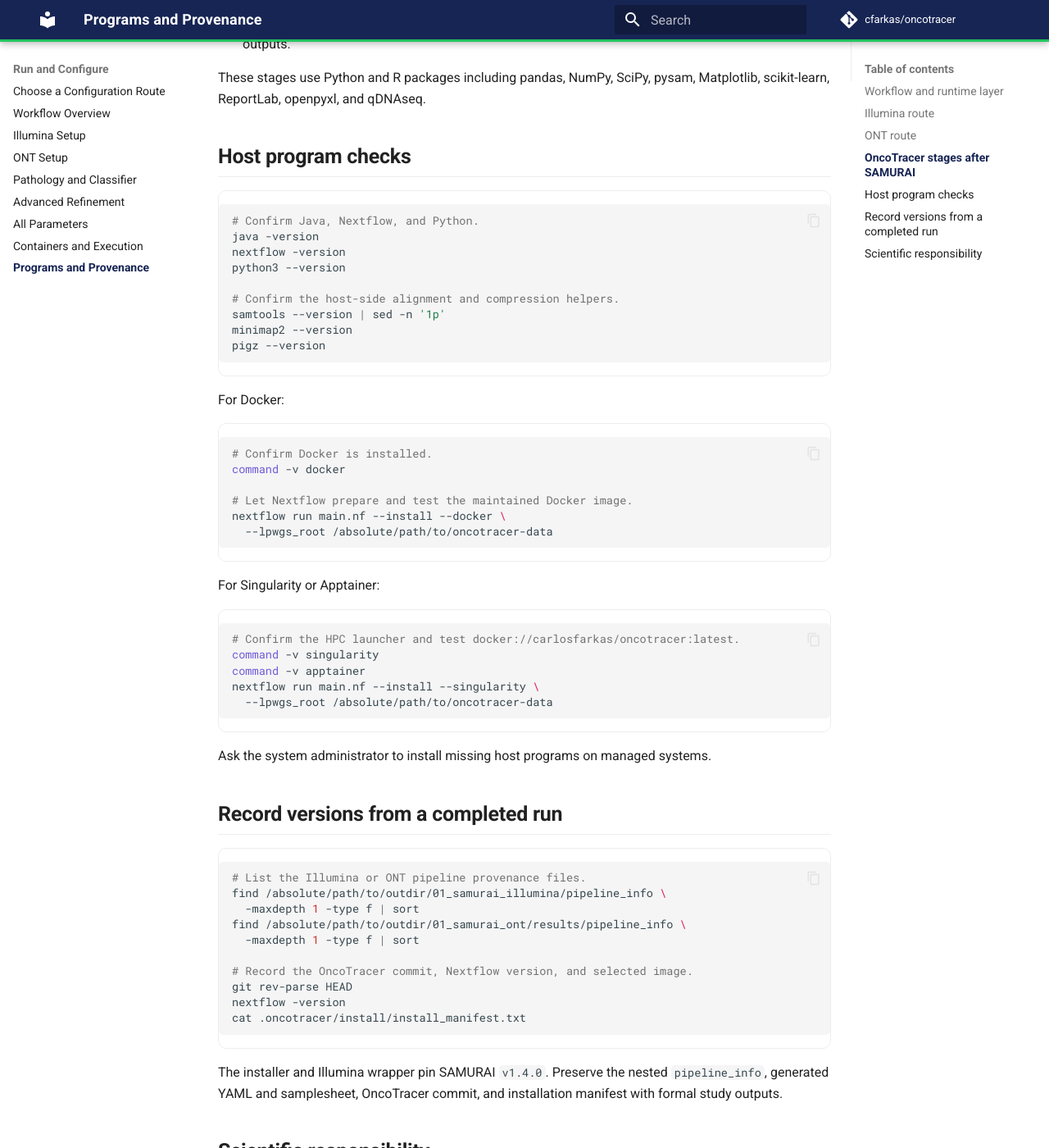
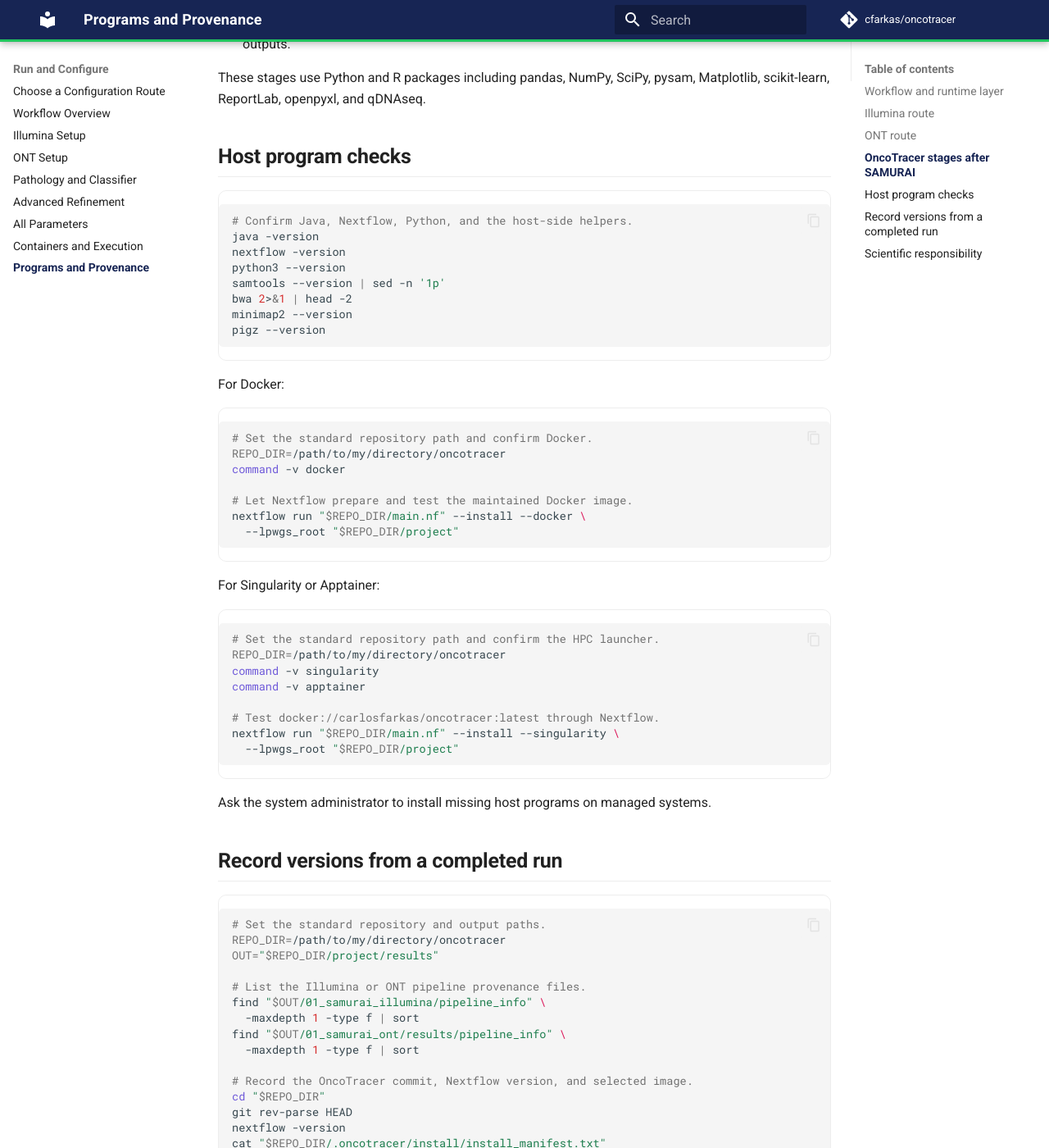
Before and after one commit to cfarkas/oncotracer, an MkDocs documentation site: the page built from docs/programs.md, in a window 1280 px wide and 1400 px high, scrolled down 1946 px. Shown: the whole window at 82% size. Built offline with MkDocs 1.6.1 and Material for MkDocs 9.7.7, drawn with Linux system fonts in a browser that asks for light colours; comment, search, counter and statistics services are not loaded; some of the changed text lies outside the part shown.

Commit message:
Docs: standardize program-check paths

````diff
--- a/docs/programs.md
+++ b/docs/programs.md
@@ -23,7 +23,7 @@ Java 17 or newer is required to launch Nextflow.
 | [FastQC](https://www.bioinformatics.babraham.ac.uk/projects/fastqc/) | Per-FASTQ quality control | `01_samurai_illumina/fastqc/` |
 | [MultiQC](https://multiqc.info/) | Aggregate sample QC | `01_samurai_illumina/multiqc/` |
 | [Picard](https://broadinstitute.github.io/picard/) | Alignment and whole-genome metrics | `01_samurai_illumina/picard/` |
-| [qDNAseq](https://bioconductor.org/packages/QDNAseq/) | Read-depth binning and segmentation; optional local normal correction | `01_samurai_illumina/qdnaseq/` or `qdnaseq_local_pon/` |
+| [qDNAseq](https://bioconductor.org/packages/QDNAseq/) | Read-depth binning, segmentation, and optional local normal correction | `01_samurai_illumina/qdnaseq/` or `qdnaseq_local_pon/` |
 
 The standard Illumina configuration uses `solid_biopsy`, qDNAseq, and 100 kb bins.
 
@@ -50,13 +50,12 @@ These stages use Python and R packages including pandas, NumPy, SciPy, pysam, Ma
 ## Host program checks
 
 ```bash
-# Confirm Java, Nextflow, and Python.
+# Confirm Java, Nextflow, Python, and the host-side helpers.
 java -version
 nextflow -version
 python3 --version
-
-# Confirm the host-side alignment and compression helpers.
 samtools --version | sed -n '1p'
+bwa 2>&1 | head -2
 minimap2 --version
 pigz --version
 ```
@@ -64,22 +63,26 @@ pigz --version
 For Docker:
 
 ```bash
-# Confirm Docker is installed.
+# Set the standard repository path and confirm Docker.
+REPO_DIR=/path/to/my/directory/oncotracer
 command -v docker
 
 # Let Nextflow prepare and test the maintained Docker image.
-nextflow run main.nf --install --docker \
-  --lpwgs_root /absolute/path/to/oncotracer-data
+nextflow run "$REPO_DIR/main.nf" --install --docker \
+  --lpwgs_root "$REPO_DIR/project"
 ```
 
 For Singularity or Apptainer:
 
 ```bash
-# Confirm the HPC launcher and test docker://carlosfarkas/oncotracer:latest.
+# Set the standard repository path and confirm the HPC launcher.
+REPO_DIR=/path/to/my/directory/oncotracer
 command -v singularity
 command -v apptainer
-nextflow run main.nf --install --singularity \
-  --lpwgs_root /absolute/path/to/oncotracer-data
+
+# Test docker://carlosfarkas/oncotracer:latest through Nextflow.
+nextflow run "$REPO_DIR/main.nf" --install --singularity \
+  --lpwgs_root "$REPO_DIR/project"
 ```
 
 Ask the system administrator to install missing host programs on managed systems.
@@ -87,16 +90,21 @@ Ask the system administrator to install missing host programs on managed systems
 ## Record versions from a completed run
 
 ```bash
+# Set the standard repository and output paths.
+REPO_DIR=/path/to/my/directory/oncotracer
+OUT="$REPO_DIR/project/results"
+
 # List the Illumina or ONT pipeline provenance files.
-find /absolute/path/to/outdir/01_samurai_illumina/pipeline_info \
+find "$OUT/01_samurai_illumina/pipeline_info" \
   -maxdepth 1 -type f | sort
-find /absolute/path/to/outdir/01_samurai_ont/results/pipeline_info \
+find "$OUT/01_samurai_ont/results/pipeline_info" \
   -maxdepth 1 -type f | sort
 
 # Record the OncoTracer commit, Nextflow version, and selected image.
+cd "$REPO_DIR"
 git rev-parse HEAD
 nextflow -version
-cat .oncotracer/install/install_manifest.txt
+cat "$REPO_DIR/.oncotracer/install/install_manifest.txt"
 ```
 
 The installer and Illumina wrapper pin SAMURAI `v1.4.0`. Preserve the nested `pipeline_info`, generated YAML and samplesheet, OncoTracer commit, and installation manifest with formal study outputs.
````
